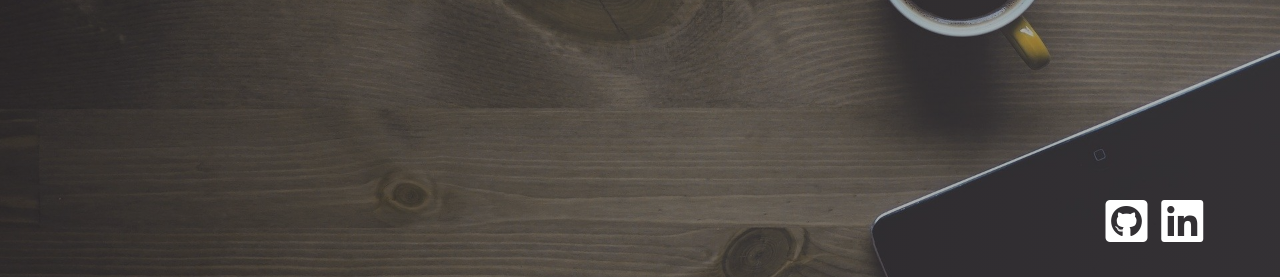
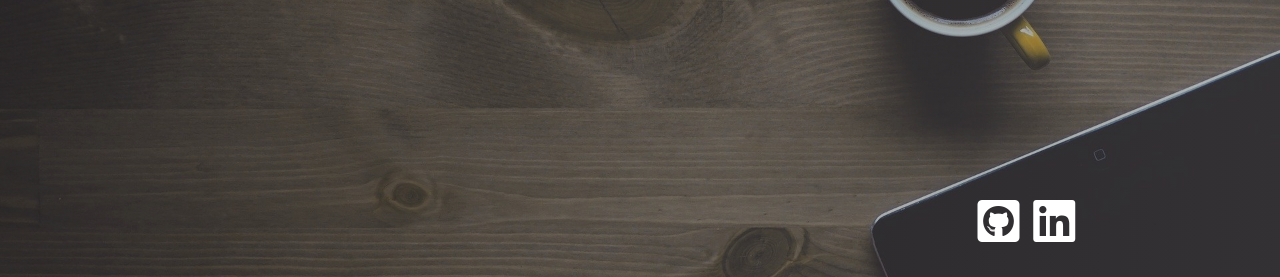
Before and after one commit to MathiasCabrol/CV_v2, a PHP site: page / in a window 1280 px wide. Shown: the part 523-800 px from the top of the page. Run offline with PHP 8.4, Linux system fonts and the light colour scheme.

Commit message:
Gestion responsive footer page d'accueil

```diff
--- a/assets/css/footer.css
+++ b/assets/css/footer.css
@@ -5,11 +5,19 @@ footer {
     right: 4%;
     color: white;
 }
+
+@media (min-width:768px) and (max-width: 1300px){
+    footer {
+        width: 20%;
+    }
+}
+
 @media (max-width: 768px) {
     footer {
         width: 30%;
     }
 }
+
 .icon {
     margin-left: 0.1em;
     margin-right: 0.1em;
```
